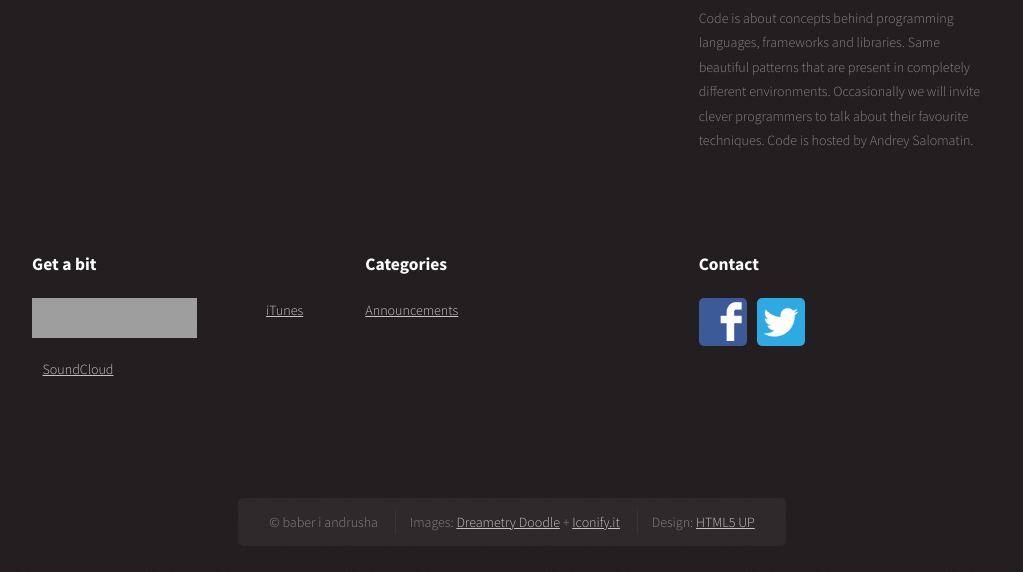
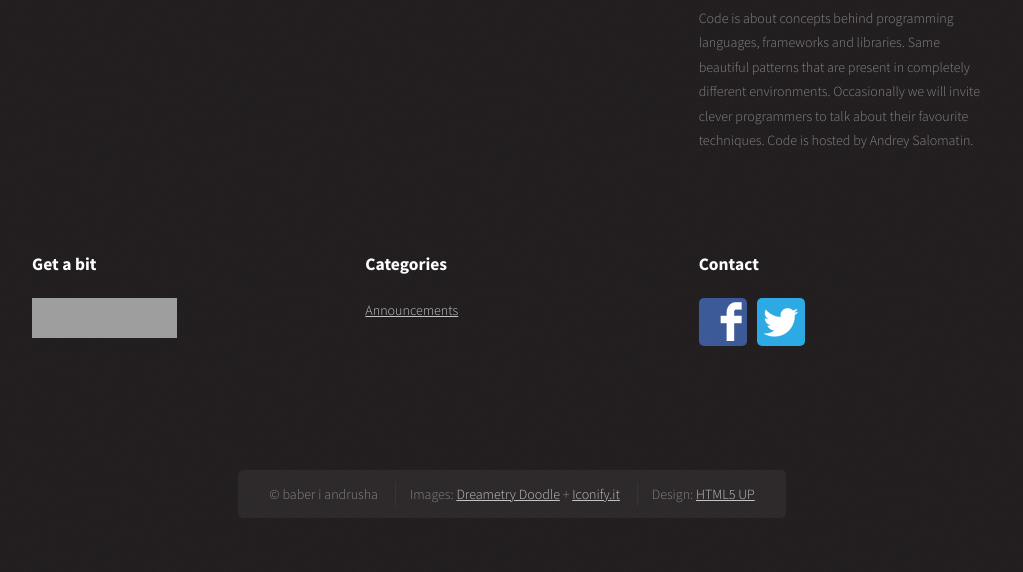
Before and after one commit to codepodcast/web, a plain HTML site: page archives.html in a window 1280 px wide. Shown: the part 763-1335 px from the top of the page, without its empty margins (128-1151 px from the left). Drawn offline with Linux system fonts and the light colour scheme; grey boxes are pictures that could not be loaded.

Commit message:
Update documentation

```diff
--- a/archives.html
+++ b/archives.html
@@ -97,10 +97,8 @@
 										<h2>Get a bit</h2>
 									</header>
                                     <ul class="social">
-                                        <li><a href="https://geo.itunes.apple.com/us/podcast/code-podcast/id1078095408?mt=2" style="display:inline-block;overflow:hidden;background:url(http://linkmaker.itunes.apple.com/images/badges/en-us/badge_itunes-lrg.svg) no-repeat;width:165px;height:40px;"></a></li>
+                                        <li><a href="https://geo.itunes.apple.com/us/podcast/code-podcast/id1078095408?mt=2" style="display:inline-block;overflow:hidden;background:url(http://linkmaker.itunes.apple.com/images/badges/en-us/badge_itunes-lrg.svg) no-repeat;width:145px;height:40px;"></a></li>
                                         <li><iframe allowtransparency="true" scrolling="no" frameborder="no" src="https://w.soundcloud.com/icon/?url=http%3A%2F%2Fsoundcloud.com%2Fpodcastcode&color=orange_white&size=48" style="width: 48px; height: 48px;"></iframe></li>
-											<li><a href="https://t.co/LdUNGYyaYU">iTunes</a></li>
-											<li><a href="https://t.co/BID46m8PBT">SoundCloud</a></li>
 									</ul>
 								</section>
 							</div>
```
Also changed, not shown: author/baber-i-andrusha.html (+1 -3 lines), authors.html (+1 -3 lines), categories.html (+1 -3 lines), category/announcements.html (+1 -3 lines), first-episode-coming-soon.html (+1 -3 lines), index.html (+1 -3 lines), tags.html (+1 -3 lines).
